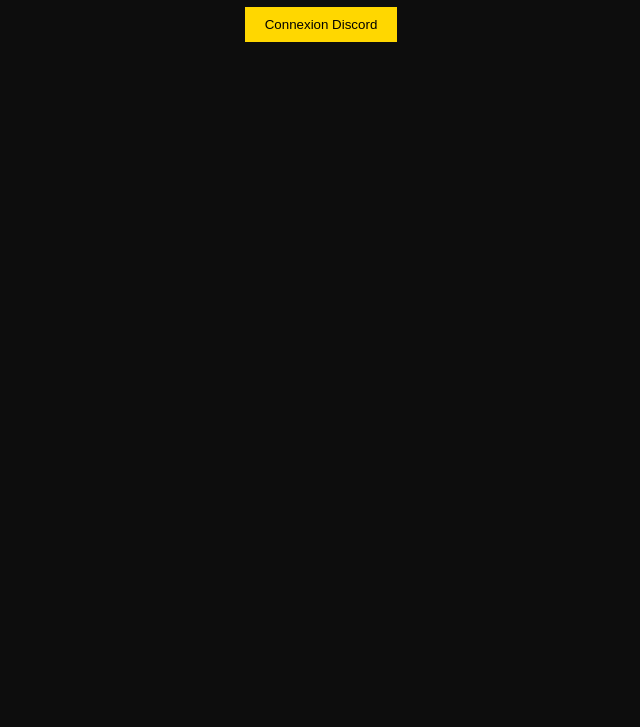
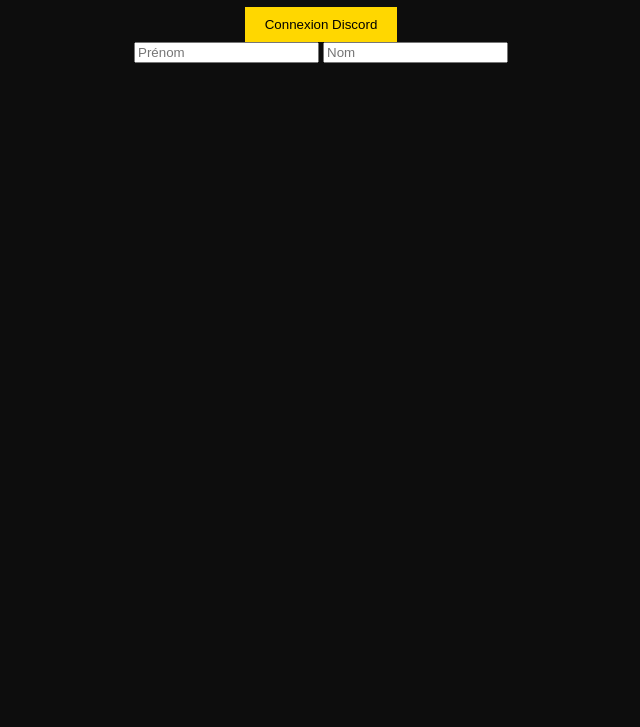
Before and after one commit to dojcorvin/inside-rp-examen-barreau, a plain HTML site: page index.html in a window 1280 px wide. Shown: the part 73-800 px from the top of the page, without its empty margins (319-959 px from the left). Drawn offline with Linux system fonts and the light colour scheme.

Commit message:
Update index.html

```diff
--- a/index.html
+++ b/index.html
@@ -18,6 +18,11 @@
     <button onclick="submitExam()">Valider</button>
 </div>
 
+<div id="identity">
+    <input type="text" id="prenom" placeholder="Prénom" required />
+    <input type="text" id="nom" placeholder="Nom" required />
+</div>
+
 <script src="script.js"></script>
 </body>
 </html>
```
